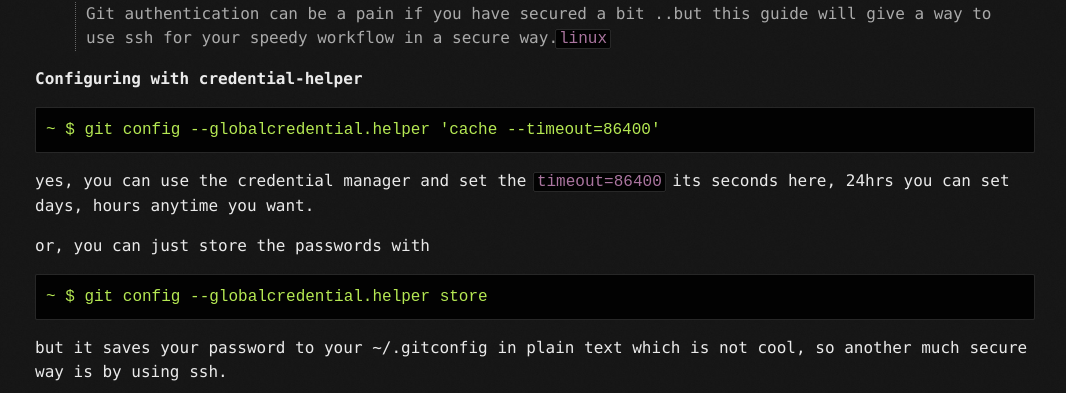
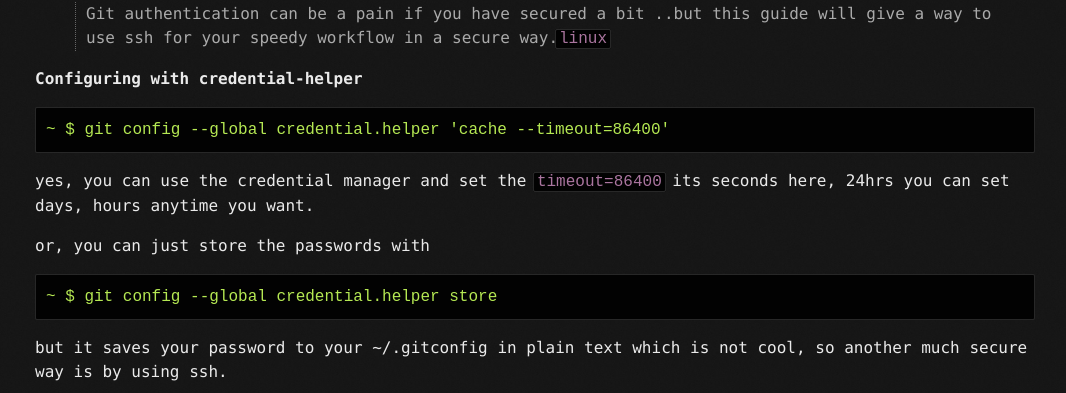
Before and after one commit to zoulx32/mr-mittens.oldweb, a Jekyll site: the page built from _posts/2023-10-26-Git authentication lazyway.md, in a window 1280 px wide. Shown: the part 229-622 px from the top of the page, without its empty margins (105-1171 px from the left). Built offline with Jekyll 4.4.1, drawn with Linux system fonts in a browser that asks for light colours.

Commit message:
error-fixed

````diff
--- a/_posts/2023-10-26-Git authentication lazyway.md
+++ b/_posts/2023-10-26-Git authentication lazyway.md
@@ -10,7 +10,7 @@ a way to use ssh for your speedy workflow in a secure way.`linux`
 **Configuring with credential-helper**
 
 ``` term
-~ $ git config --globalcredential.helper 'cache --timeout=86400'
+~ $ git config --global credential.helper 'cache --timeout=86400'
 ```
 yes, you can use the credential manager and set the `timeout=86400` its seconds here, 24hrs
 you can set days, hours anytime you want.
@@ -18,7 +18,7 @@ you can set days, hours anytime you want.
 or, you can just store the passwords with
 
 ```term
-~ $ git config --globalcredential.helper store
+~ $ git config --global credential.helper store
 ```
 but it saves your password to your ~/.gitconfig in plain text which is not cool,
 so another much secure way is by using ssh.
````
